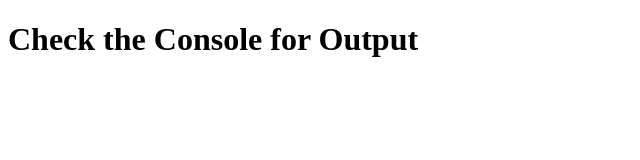
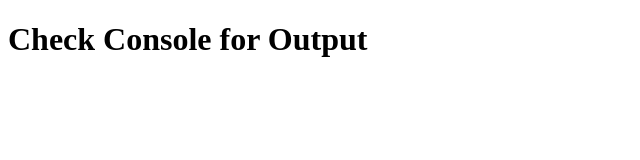
Before and after one commit to Adriiyannn/AdrianCaballero, a plain HTML site: page Index.html in a window 1280 px wide. Shown: the whole page, without its empty margins (0-640 px from the left). Drawn offline with Linux system fonts and the light colour scheme.

Commit message:
yes emei

```diff
--- a/Index.html
+++ b/Index.html
@@ -6,7 +6,7 @@
   <title>Programming Basics</title>
 </head>
 <body>
-  <h1>Check the Console for Output</h1>
+  <h1>Check Console for Output</h1>
   <script src="script.js"></script>
 </body>
 </html>
```
